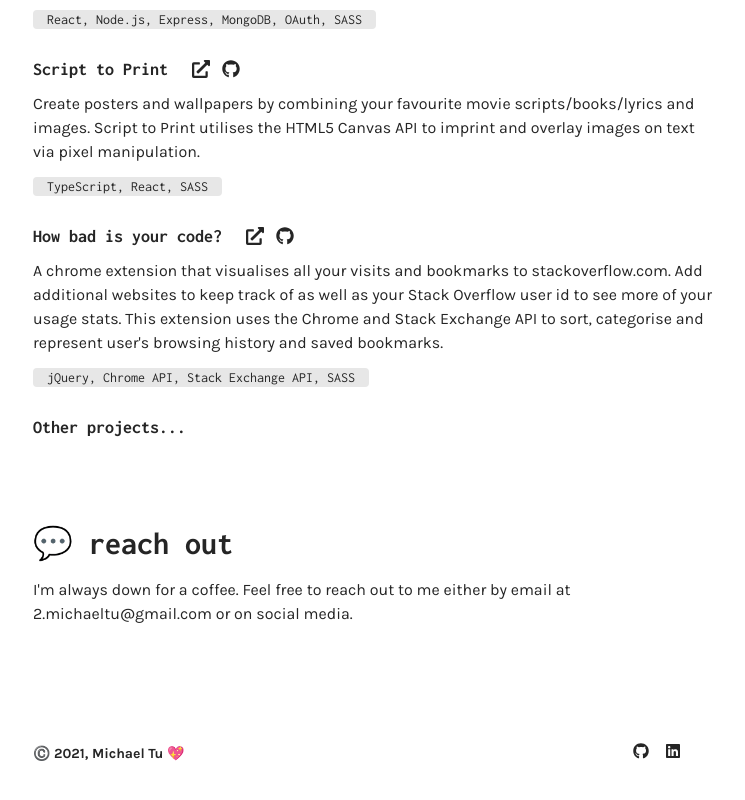
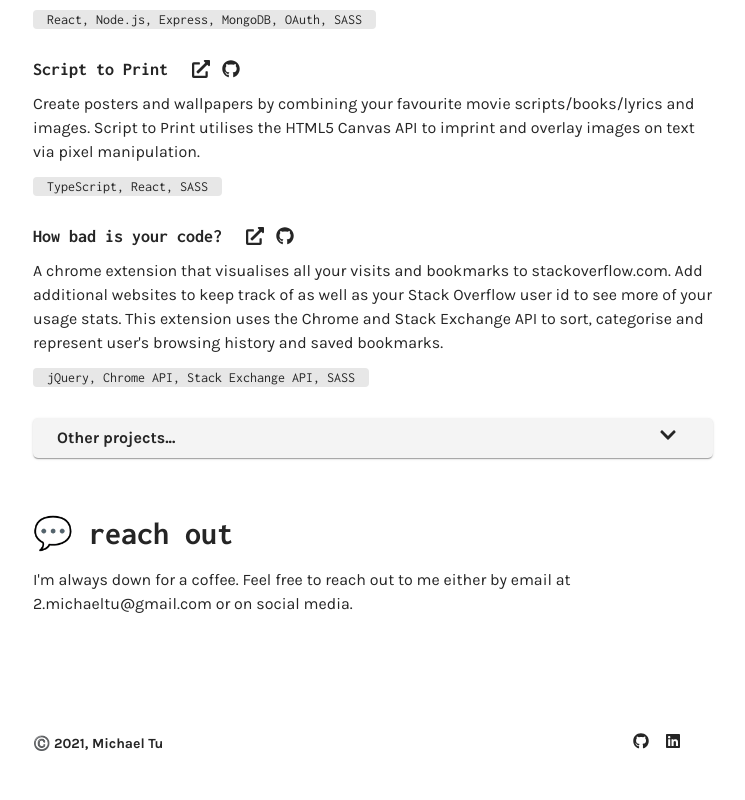
Before and after one commit to mtu2/portfolio, a React (Create React App) app: page / in a window 1280 px wide. Shown: the part 859-1659 px from the top of the page, without its empty margins (267-1012 px from the left). Built offline with nearby package versions, Linux system fonts and the light colour scheme.

Commit message:
Added other projects section

```diff
--- a/src/App.js
+++ b/src/App.js
@@ -5,17 +5,64 @@ import { library } from "@fortawesome/fontawesome-svg-core";
 import { fas } from "@fortawesome/free-solid-svg-icons";
 import { fab } from "@fortawesome/free-brands-svg-icons";
 import { FontAwesomeIcon } from "@fortawesome/react-fontawesome";
-import { useRef } from "react";
+import { useRef, useState } from "react";
 
 library.add(fab, fas);
 
 function App() {
+  const [expandOtherProjects, setExpandOtherProjects] = useState(false);
+  const otherProjectsRef = useRef(null);
+
   const aboutMeRef = useRef(null);
   const projectsRef = useRef(null);
   const reachOutRef = useRef(null);
 
   function scrollIntoView(ref) {
     ref.current.scrollIntoView({ behavior: "smooth" });
+  }
+
+  function handleExpandOtherProjects() {
+    if (expandOtherProjects) collapseSection(otherProjectsRef.current);
+    else expandSection(otherProjectsRef.current);
+
+    setExpandOtherProjects(!expandOtherProjects);
+  }
+
+  function collapseSection(element) {
+    // get height of the element's inner content
+    const sectionHeight = element.scrollHeight;
+
+    // temporarily disable all css transitions
+    const elementTransition = element.style.transition;
+    element.style.transition = "";
+
+    // on the next frame, set element's height to current pixel height
+    requestAnimationFrame(() => {
+      element.style.height = `${sectionHeight}px`;
+      element.style.transition = elementTransition;
+
+      // on the next frame have the element transition to height: 0
+      requestAnimationFrame(() => {
+        element.style.height = 0;
+      });
+    });
+  }
+
+  function expandSection(element) {
+    // get the height of the element's inner content
+    const sectionHeight = element.scrollHeight;
+
+    // have the element transition to the height of its inner content
+    element.style.height = sectionHeight + "px";
+
+    // when the next css transition finishes (one we just set off)
+    element.addEventListener("transitionend", function callback(e) {
+      // remove this event listener so it only gets triggered once
+      element.removeEventListener("transitionend", callback);
+
+      // set height to auto
+      element.style.height = "auto";
+    });
   }
 
   return (
@@ -105,13 +152,13 @@ function App() {
           <div className={styles.projectTitle}>
             <h3>Pomotimer</h3>
             <div>
-              <a href="http://mtu-pomodoro.herokuapp.com/" title="Pomodoro">
+              <a href="https://pomotimer.herokuapp.com/" title="Pomotimer">
                 <FontAwesomeIcon
                   icon={["fas", "external-link-alt"]}
                   className={styles.icon}
                 />
               </a>
-              <a href="https://github.com/mtu2/pomodoro" title="GitHub">
+              <a href="https://github.com/mtu2/pomotimer" title="GitHub">
                 <FontAwesomeIcon
                   icon={["fab", "github"]}
                   className={styles.icon}
@@ -193,13 +240,22 @@ function App() {
           <code>jQuery, Chrome API, Stack Exchange API, SASS</code>
         </div>
 
-        <div className={styles.project}>
-          <div className={styles.projectTitle}>
-            <h3>Other projects...</h3>
-          </div>
+        <div className={styles.otherProjectsContainer}>
+          <div
+            className={styles.expandOtherProjects}
+            onClick={handleExpandOtherProjects}
+          >
+            <p>Other projects...</p>
+            <FontAwesomeIcon
+              icon={["fas", "chevron-down"]}
+              className={`${styles.icon} ${
+                expandOtherProjects && styles.rotate
+              }`}
+            />
           </div>
 
-        {/* <div className={styles.project}>
+          <div ref={otherProjectsRef} className={styles.otherProjects}>
+            <div className={styles.project}>
               <div className={styles.projectTitle}>
                 <h3>Simple Definition</h3>
                 <div>
@@ -224,11 +280,13 @@ function App() {
                 </div>
               </div>
               <p>
-            A simple web app that generates random words with definitions and
-            examples.
+                A simple web app that generates random words with definitions
+                and examples.
               </p>
               <code>HTML/CSS, React</code>
-        </div> */}
+            </div>
+          </div>
+        </div>
       </div>
 
       {/* Reach Out */}
@@ -247,7 +305,7 @@ function App() {
       {/* Footer */}
       <footer className={styles.container}>
         <p>
-          <strong>©️ {new Date().getFullYear()}, Michael Tu 💖</strong>
+          <strong>©️ {new Date().getFullYear()}, Michael Tu</strong>
         </p>
         <div className={styles.footerIcons}>
           <a href="https://github.com/mtu2" title="GitHub">
--- a/src/App.module.scss
+++ b/src/App.module.scss
@@ -199,6 +199,13 @@ a {
 
 /* Projects Section */
 .projectsContainer {
+  .icon {
+    height: 18px;
+    width: 18px;
+    color: $font-color-light-mode;
+    margin-right: 12px;
+  }
+
   .project {
     margin-bottom: 32px;
 
@@ -209,12 +216,6 @@ a {
       h3 {
         margin-bottom: 0px;
         margin-right: 24px;
-      }
-      .icon {
-        height: 18px;
-        width: 18px;
-        color: $font-color-light-mode;
-        margin-right: 12px;
       }
     }
     code {
@@ -229,6 +230,44 @@ a {
       width: 100%;
       filter: drop-shadow(0px 2px 2px rgba(0, 0, 0, 0.1));
       border-radius: 16px;
+    }
+  }
+
+  .otherProjectsContainer {
+    border-radius: 5px;
+    background-color: #f4f4f4;
+    box-shadow: rgba(0, 0, 0, 0.2) 0px 2px 1px -1px,
+      rgba(0, 0, 0, 0.14) 0px 1px 1px 0px, rgba(0, 0, 0, 0.12) 0px 1px 3px 0px;
+    padding: 0px 24px;
+
+    .expandOtherProjects {
+      display: flex;
+      justify-content: space-between;
+      padding: 8px 0px;
+
+      p {
+        margin-bottom: 0px;
+        font-weight: 700;
+      }
+
+      .icon {
+        transition: transform 0.25s ease-out;
+
+        &.rotate {
+          transform: rotate(180deg);
+        }
+      }
+    }
+
+    .otherProjects {
+      height: 0;
+      overflow: hidden;
+      transition: height 0.3s ease-out;
+
+      > div:nth-child(1) {
+        // first child
+        margin-top: 12px;
+      }
     }
   }
 }
```
Also changed, not shown: 1 other file (tests, documents, lock files or other folders). Lines whose indentation alone changed are shown as unchanged.
